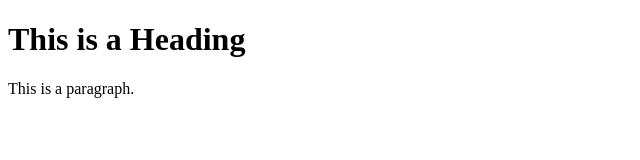
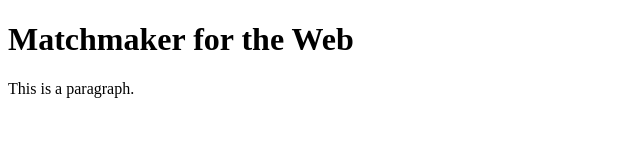
Before and after one commit to jgonza6/matchmaker-for-the-web, a plain HTML site: page index.html in a window 1280 px wide. Shown: the whole page, without its empty margins (0-640 px from the left). Drawn offline with Linux system fonts and the light colour scheme.

Commit message:
Update index.html

```diff
--- a/index.html
+++ b/index.html
@@ -1,13 +1,13 @@
 <!DOCTYPE html>
 <html lang="en">
 <head>
-<title>Page Title</title>
+<title>Matchmaker for the Web</title>
   <meta charset="UTF-8">
 </head>
 
 <body>
 
-    <h1>This is a Heading</h1>
+    <h1>Matchmaker for the Web</h1>
     <p>This is a paragraph.</p>
 
 </body>
```
